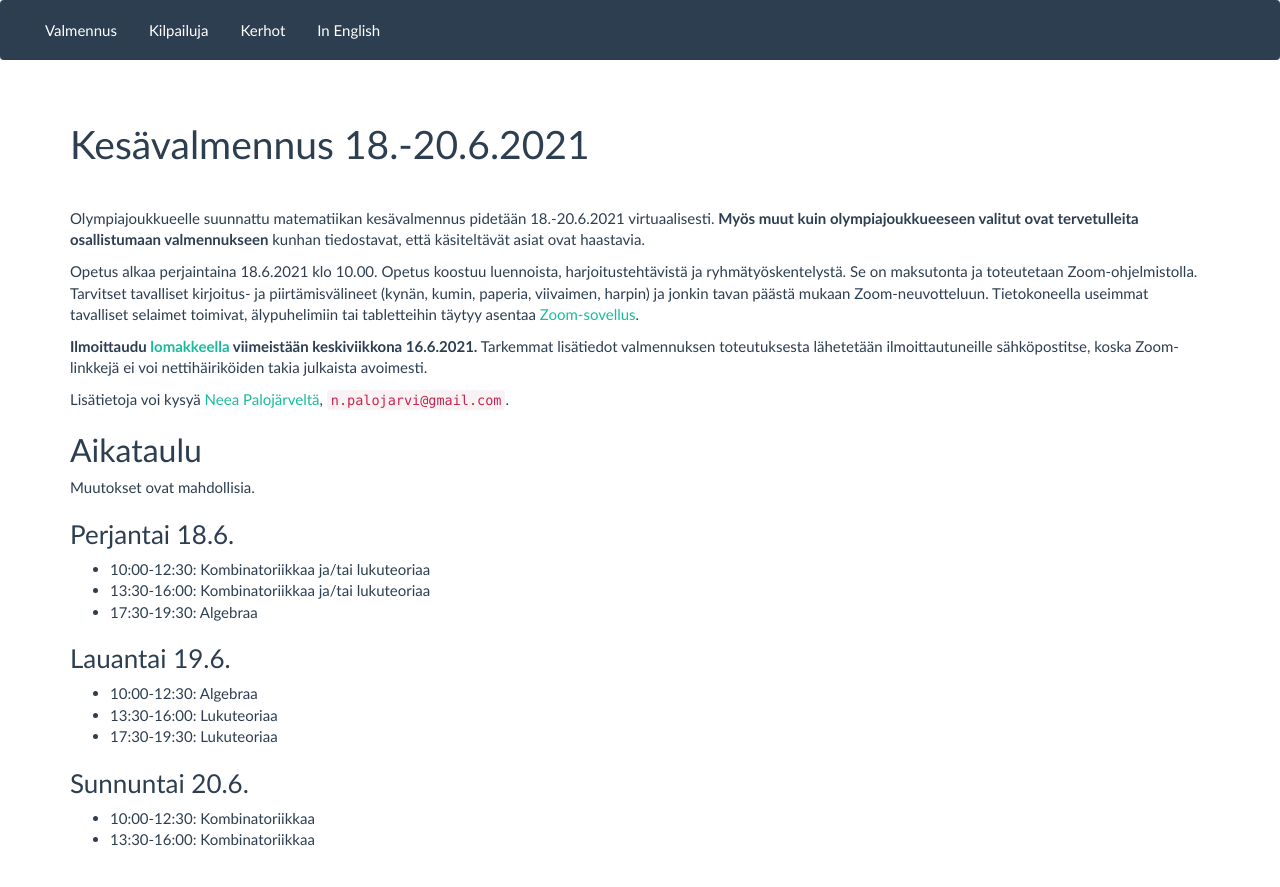
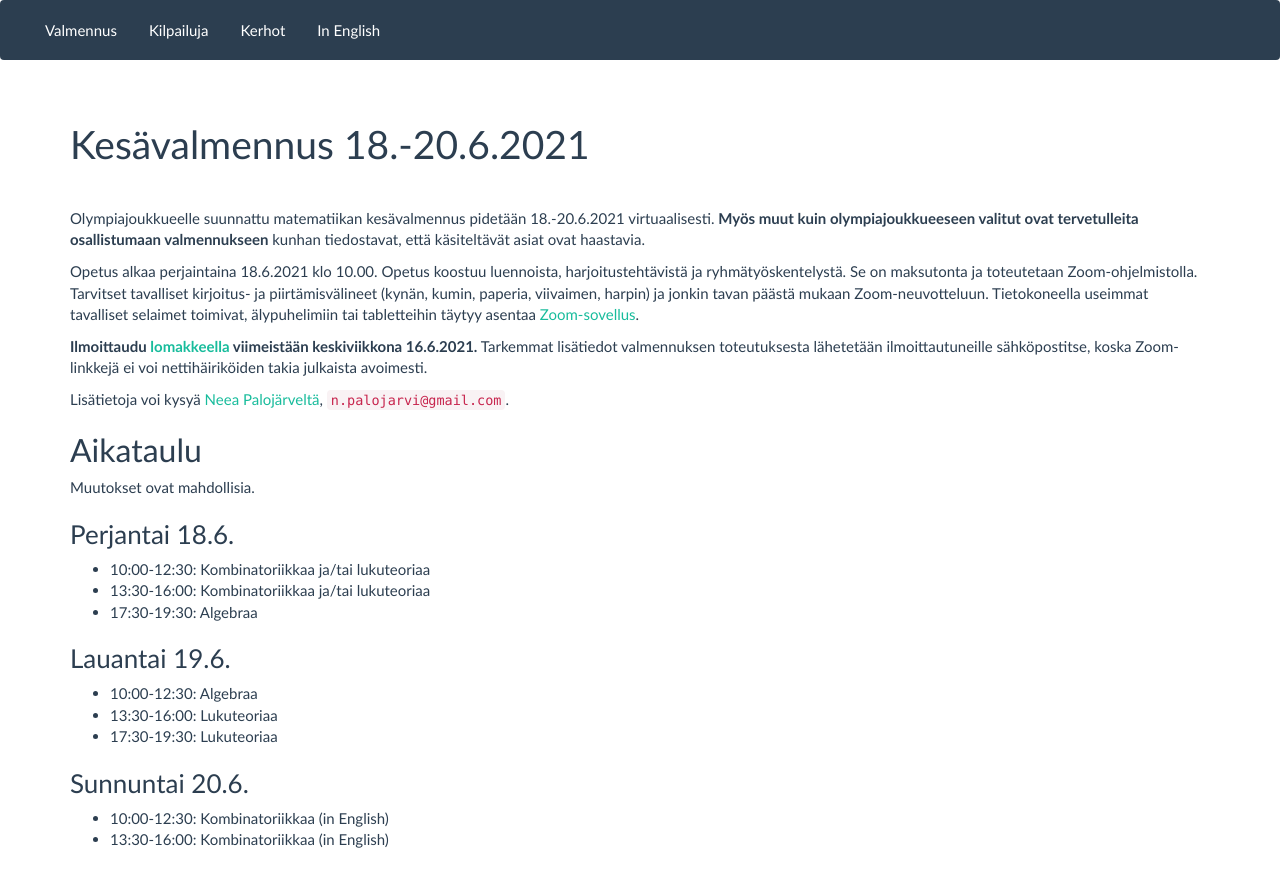
Before and after one commit to matematiikkakilpailut/matematiikkakilpailut.github.io, a Jekyll site: the page built from aikataulu/2021-kesavalmennus/index.md, in a window 1280 px wide. Shown: the top 887 px of the page. Built offline with Jekyll 4.4.1, drawn with Linux system fonts in a browser that asks for light colours.

Commit message:
Update index.md
Opetus englanniksi

```diff
--- a/aikataulu/2021-kesavalmennus/index.md
+++ b/aikataulu/2021-kesavalmennus/index.md
@@ -82,5 +82,5 @@ Muutokset ovat mahdollisia.
 
 ### Sunnuntai 20.6.
 
-- 10:00-12:30: Kombinatoriikkaa
-- 13:30-16:00: Kombinatoriikkaa
+- 10:00-12:30: Kombinatoriikkaa (in English)
+- 13:30-16:00: Kombinatoriikkaa (in English)
```
